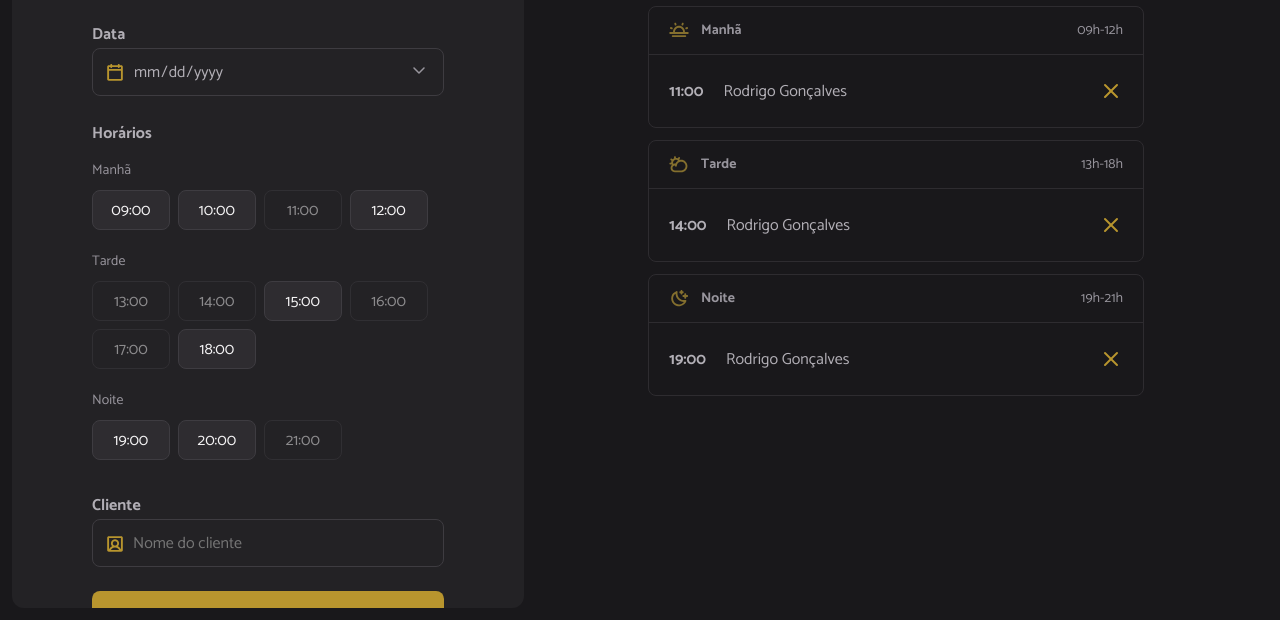
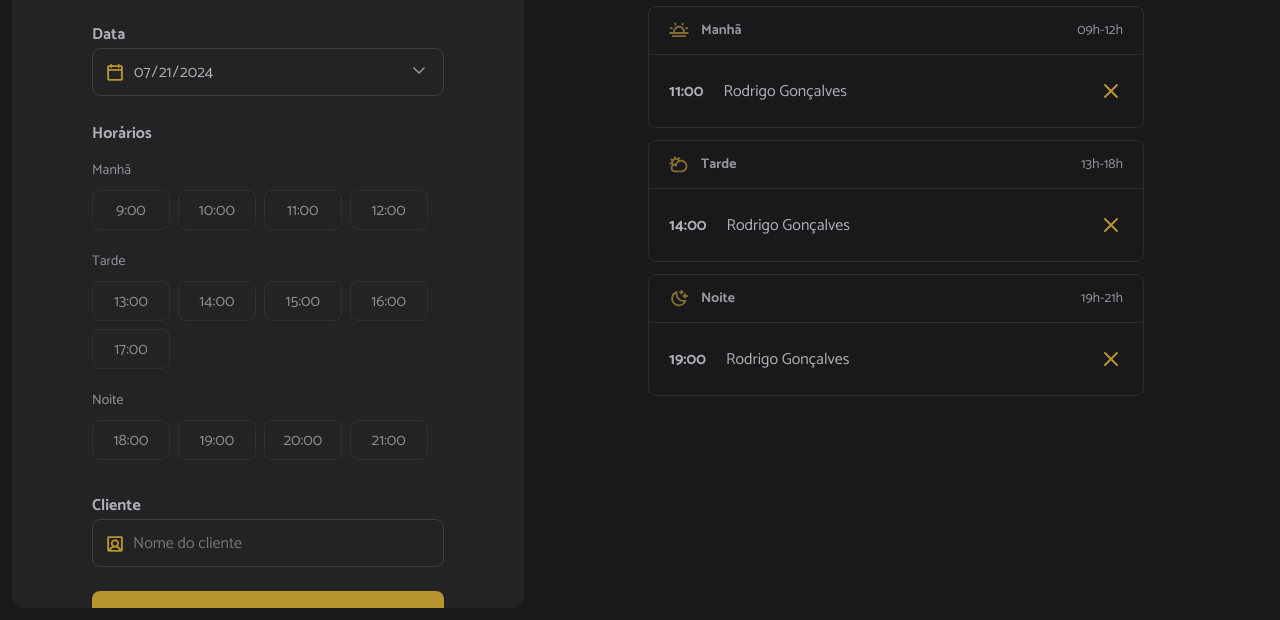
Before and after one commit to silvestr3/hairday, a website built with webpack: page index.html in a window 1280 px wide. Shown: the part 180-800 px from the top of the page. Built offline with nearby package versions, Linux system fonts and the light colour scheme.

Commit message:
add form logic

```diff
--- a/index.html
+++ b/index.html
@@ -36,51 +36,24 @@
       <span class="label">Horários</span>
       <ul id="hours" class="hours" aria-label="Horários disponíveis de manhã">
         <!-- Exemplo: Manhã -->
-        <li data-period="morning" class="hour-period">Manhã</li>
+        <!-- <li data-period="morning" class="hour-period">Manhã</li>
         <li data-period="morning" value="09:00" class="hour hour-available">
           09:00
         </li>
-        <li data-period="morning" value="10:00" class="hour hour-available">
-          10:00
-        </li>
-        <li data-period="morning" value="11:00" class="hour hour-unavailable">
-          11:00
-        </li>
-        <li data-period="morning" value="12:00" class="hour hour-available">
-          12:00
-        </li>
+         -->
         <!-- Exemplo: Tarde  -->
-        <li data-period="morning" class="hour-period">Tarde</li>
+        <!-- <li data-period="afternoon" class="hour-period">Tarde</li>
         <li data-period="afternoon" value="13:00" class="hour hour-unavailable">
           13:00
-        </li>
-        <li data-period="afternoon" value="14:00" class="hour hour-unavailable">
-          14:00
-        </li>
-        <li data-period="afternoon" value="15:00" class="hour hour-available">
-          15:00
-        </li>
-        <li data-period="afternoon" value="16:00" class="hour hour-unavailable">
-          16:00
-        </li>
-        <li data-period="afternoon" value="17:00" class="hour hour-unavailable">
-          17:00
-        </li>
-        <li data-period="afternoon" value="18:00" class="hour hour-available">
-          18:00
-        </li>
+        </li> -->
+
         <!-- Exemplo: Noite -->
-        <li data-period="morning" class="hour-period">Noite</li>
+        <!-- <li data-period="night" class="hour-period">Noite</li>
 
         <li data-period="night" value="19:00" class="hour hour-available">
           19:00
-        </li>
-        <li data-period="night" value="20:00" class="hour hour-available">
-          20:00
-        </li>
-        <li data-period="night" value="21:00" class="hour hour-unavailable">
-          21:00
-        </li>
+        </li> -->
+
       </ul>
 
       <label for="client" class="label">Cliente</label>
--- a/src/main.js
+++ b/src/main.js
@@ -7,3 +7,8 @@ import "./libs/dayjs.js";
 import "./styles/global.css";
 import "./styles/form.css";
 import "./styles/schedule.css";
+
+// JS
+import "./modules/form/submit.js";
+import "./modules/page-load.js";
+import "./modules/form/date-change.js";
--- /dev/null
+++ b/src/modules/form/date-change.js
@@ -0,0 +1,7 @@
+import { schedulesDay } from "../schedules/load.js";
+
+// selectiona date input
+const selectedDate = document.querySelector("#date");
+
+//recarrega a lista de horario quando o input ded data mudar
+selectedDate.onchange = () => schedulesDay();
--- /dev/null
+++ b/src/modules/form/hours-click.js
@@ -0,0 +1,15 @@
+export function hoursClick() {
+  const hours = document.querySelectorAll(".hour-available");
+
+  hours.forEach((available) => {
+    available.addEventListener("click", (selected) => {
+      // removendo a classe selected de todas as li não selecionadas
+      hours.forEach((hour) => {
+        hour.classList.remove("hour-selected");
+      });
+
+      // adicionando a classe selected ma li selectionada
+      selected.target.classList.add("hour-selected");
+    });
+  });
+}
--- /dev/null
+++ b/src/modules/form/hours-load.js
@@ -0,0 +1,53 @@
+import { openingHours } from "../../utils/opening-hours.js";
+import { hoursClick } from "./hours-click.js";
+import dayjs from "dayjs";
+
+const hours = document.querySelector("#hours");
+
+export function hoursLoad({ date }) {
+  //limpa a lista de horarios
+  hours.innerHTML = "";
+
+  const opening = openingHours.map((hour) => {
+    // Recupera somente a hora
+
+    const [scheduleHour, _] = hour.split(":");
+
+    // Adiciona a hora na data e verifica se esta no passado
+    const isHourPast = dayjs(date).add(scheduleHour, "hour").isBefore(dayjs());
+
+    return {
+      hour,
+      available: !isHourPast,
+    };
+  });
+
+  opening.forEach(({ hour, available }) => {
+    const li = document.createElement("li");
+    li.classList.add("hour");
+    li.classList.add(available ? "hour-available" : "hour-unavailable");
+
+    li.textContent = hour;
+
+    if (hour === "9:00") {
+      hourHeaderAdd("Manhã");
+    } else if (hour === "13:00") {
+      hourHeaderAdd("Tarde");
+    } else if (hour === "18:00") {
+      hourHeaderAdd("Noite");
+    }
+
+    hours.append(li);
+  });
+
+  //adiciona evento de click nos horarios disponiveis
+  hoursClick();
+}
+
+function hourHeaderAdd(title) {
+  const header = document.createElement("li");
+  header.classList.add("hour-period");
+  header.textContent = title;
+
+  hours.append(header);
+}
--- /dev/null
+++ b/src/modules/form/submit.js
@@ -0,0 +1,47 @@
+import dayjs from "dayjs";
+
+const form = document.querySelector("form");
+const clientName = document.querySelector("#client");
+const selectedDate = document.querySelector("#date");
+
+// carregando a data atual e  definindo a data minima
+const inputToday = dayjs(new Date()).format("YYYY-MM-DD");
+selectedDate.value = inputToday;
+selectedDate.min = inputToday;
+
+form.onsubmit = (event) => {
+  event.preventDefault();
+
+  try {
+    // recuperando o nome do cliente
+    const name = clientName.value.trim();
+
+    if (!name) {
+      return alert("Informe o nome do cliente");
+    }
+
+    //recuperando o horario selecionado
+    const hourSelected = document.querySelector(".hour-selected");
+    if (!hourSelected) {
+      return alert("Informe o horario de agendamento");
+    }
+
+    // recuperar somente a hora
+    const [hour] = hourSelected.innerText.split(":");
+
+    //inserir a hora na data
+    const when = dayjs(selectedDate.value).add(hour, "hour");
+
+    //gerando umid
+    const id = new Date().getTime();
+
+    console.log({
+      id,
+      name,
+      when,
+    });
+  } catch (error) {
+    alert("Não foi possivel agendar");
+    console.log(error);
+  }
+};
--- /dev/null
+++ b/src/modules/page-load.js
@@ -0,0 +1,5 @@
+import { schedulesDay } from "./schedules/load.js";
+
+document.addEventListener("DOMContentLoaded", () => {
+  schedulesDay();
+});
--- /dev/null
+++ b/src/modules/schedules/load.js
@@ -0,0 +1,12 @@
+import { hoursLoad } from "../form/hours-load.js";
+
+const selectedDate = document.querySelector("#date");
+
+export function schedulesDay() {
+  //obtem a data do input
+  const date = selectedDate.value;
+
+  //renderiza as horas disponiveis
+
+  hoursLoad({ date });
+}
--- /dev/null
+++ b/src/utils/opening-hours.js
@@ -0,0 +1,15 @@
+export const openingHours = [
+  "9:00",
+  "10:00",
+  "11:00",
+  "12:00",
+  "13:00",
+  "14:00",
+  "15:00",
+  "16:00",
+  "17:00",
+  "18:00",
+  "19:00",
+  "20:00",
+  "21:00",
+];
```
